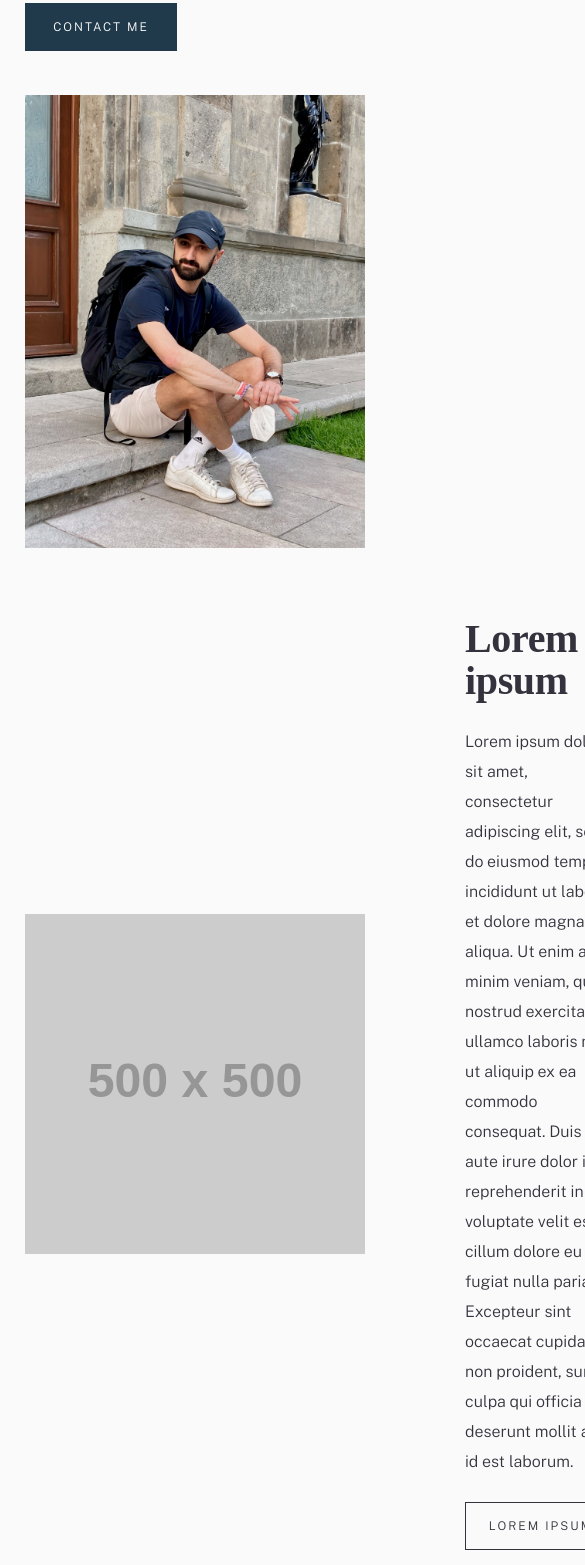
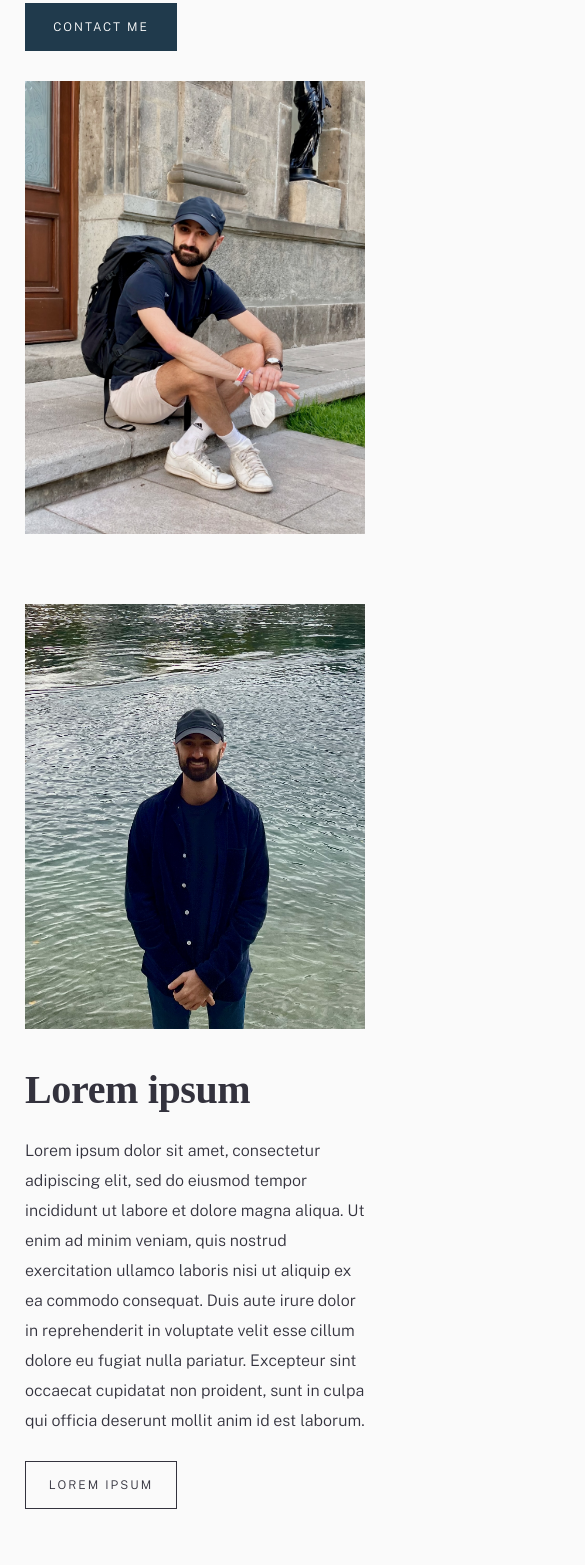
Before and after one commit to nathansoussana/portfolio, a React (Vite) app: page / in a window 390 px wide. Shown: the part 432-1997 px from the top of the page, 585 px wide, since content can reach past the window. Built offline with nearby package versions, Linux system fonts and the light colour scheme; a web font is replaced by a local one.

Commit message:
Made section responsive

```diff
--- a/src/css/index.css
+++ b/src/css/index.css
@@ -213,7 +213,7 @@ nav {
   display: flex;
   justify-content: space-between;
   align-items: center;
-  gap: 25px;
+  gap: 30px;
 }
 
 .hero-content {
@@ -238,7 +238,6 @@ nav {
   .hero {
     flex-direction: column;
     align-items: start;
-    gap: 44px;
   }
   .hero-image {
     max-width: 100%;
@@ -273,11 +272,26 @@ nav {
 }
 
 .project-image {
-  max-width: 100%;
+  max-width: 45%;
 }
 
 .project-content-text {
   margin: 25px 0;
 }
 
+@media screen and (max-width: 1000px) {
+  .project {
+    gap: 60px;
+  }
+}
+@media screen and (max-width: 800px) {
+  .project-image {
+    max-width: 100%;
+  }
+  .project {
+    flex-direction: column;
+    gap: 40px;
+  }
+}
+
 /*# sourceMappingURL=index.css.map */
--- a/src/css/sections/hero.sass
+++ b/src/css/sections/hero.sass
@@ -2,7 +2,7 @@
   display: flex
   justify-content: space-between
   align-items: center
-  gap: 25px
+  gap: 30px
 
 .hero-content
   max-width: 445px
@@ -23,7 +23,6 @@
   .hero
     flex-direction: column
     align-items: start
-    gap: 44px
 
   .hero-image
     max-width: 100%
--- a/src/css/sections/projects.sass
+++ b/src/css/sections/projects.sass
@@ -9,7 +9,19 @@
   gap: 100px
 
 .project-image
-  max-width: 100%
+  max-width: 45%
 
 .project-content-text
   margin: 25px 0
+
+@media screen and (max-width: 1000px)
+  .project
+    gap: 60px
+
+@media screen and (max-width: 800px)
+  .project-image
+    max-width: 100%
+
+  .project
+    flex-direction: column
+    gap: 40px
--- a/src/jsx/sections/Projects.jsx
+++ b/src/jsx/sections/Projects.jsx
@@ -7,30 +7,12 @@ function contentDirection(index) {
 
 const projects = projectData.map((project, index) => {
   return (
-    <div
-      className="project"
-      key={project.title}
-      dir={contentDirection(index)}
-    >
-
-      {/* Image */}
-      <img
-        // src={project.image}
-        src="https://placehold.co/500x500"
-        alt={project.title}
-        className="project-image"
-      />
-
-      {/* Content */}
-      <div className="project-content">
-        <h2 className="project-content-title">
-          {project.title}
-        </h2>
-        <p className="project-content-text">
-          {project.description}
-        </p>
-        <ButtonSecondary
-          text={project.buttonText} />
+    <div className="project" key={project.title} dir={contentDirection(index)}>
+      <img src="src/assets/photo.jpeg" alt={project.title} className="project-image" />
+      <div className="project-content" dir='ltr'>
+        <h2 className="project-content-title">{project.title}</h2>
+        <p className="project-content-text">{project.description}</p>
+        <ButtonSecondary text={project.buttonText} />
       </div>
     </div>
   )
@@ -39,9 +21,7 @@ const projects = projectData.map((project, index) => {
 export default function Projects() {
   return (
     <section className="projects-section">
-      {/* <h2 className="projects-section-title">
-        Projects
-      </h2> */}
+      {/* <h2 className="projects-section-title">Projects</h2> */}
       {projects}
     </section>
   )
```
Also changed, not shown: 1 other file (tests, documents, lock files or other folders).
